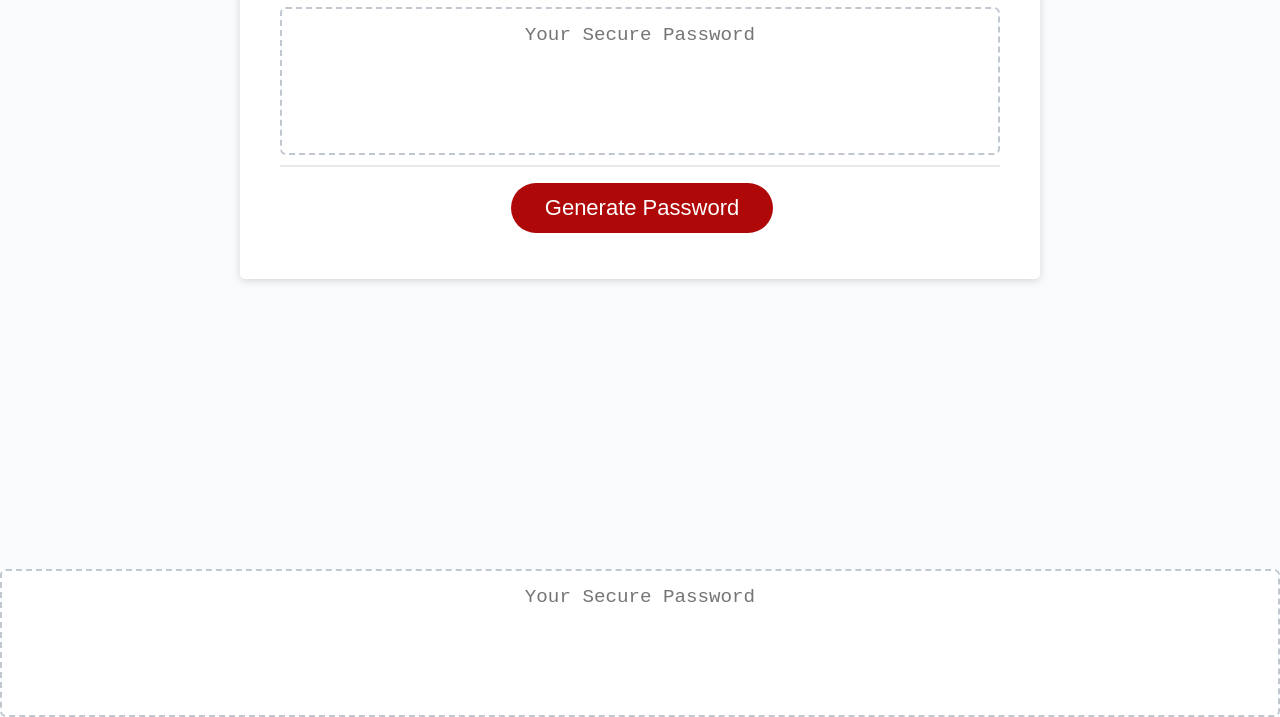
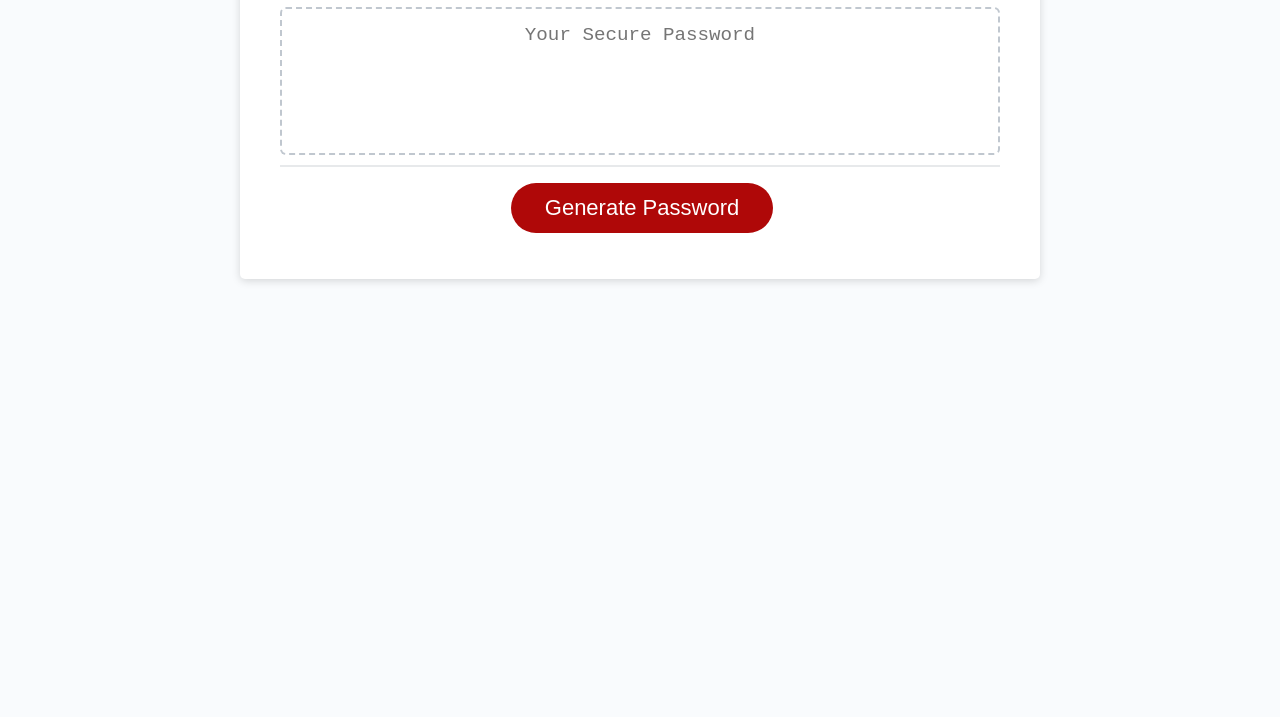
Before and after one commit to kingbgreen5/random-pass, a plain HTML site: page index.html in a window 1280 px wide. Shown: the part 241-958 px from the top of the page. After the commit the page ends 800 px from the top, so only its background shows below. Drawn offline with Linux system fonts and the light colour scheme.

Commit message:
fixed extra element at bottom of page

```diff
--- a/index.html
+++ b/index.html
@@ -28,4 +28,3 @@
     <script src="./Assets/script.js"></script>
   </body>
 </html>
-<textarea readonly="" id="password" placeholder="Your Secure Password" aria-label="Generated Password"></textarea>
```
